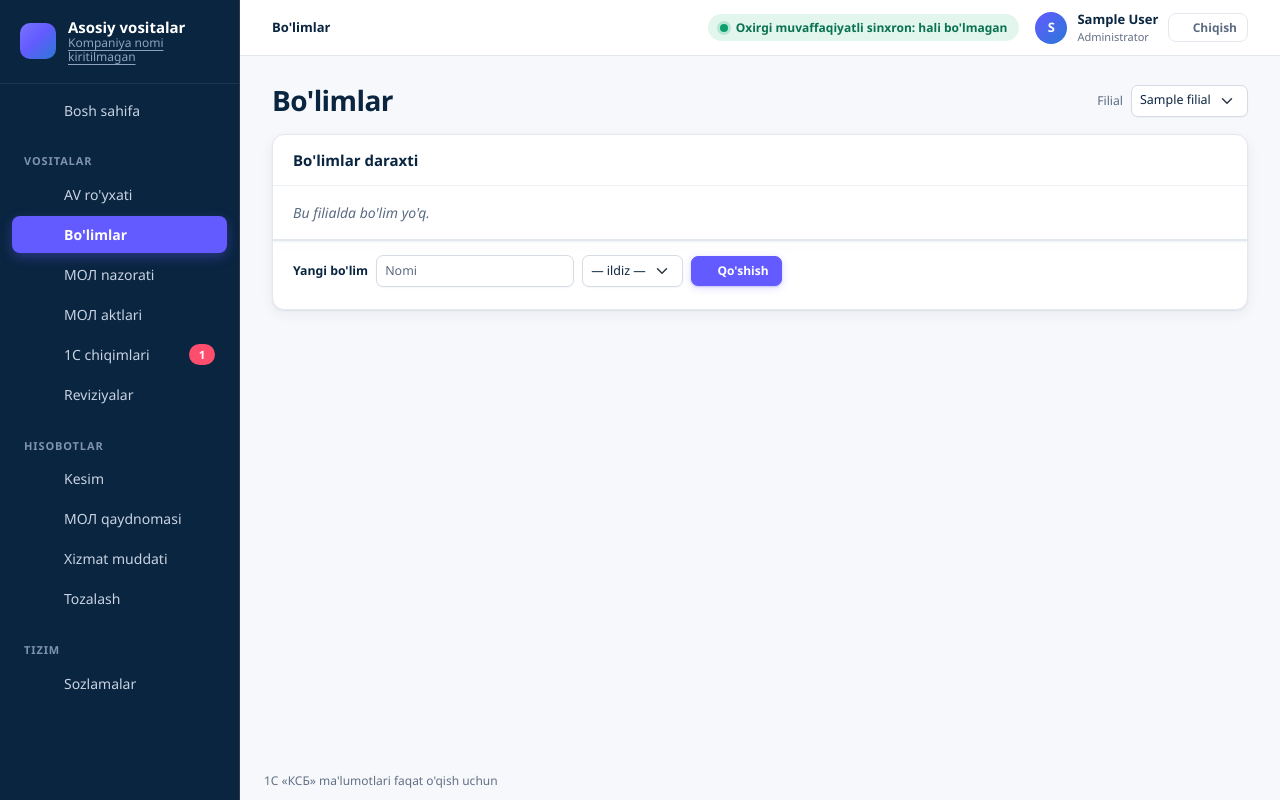
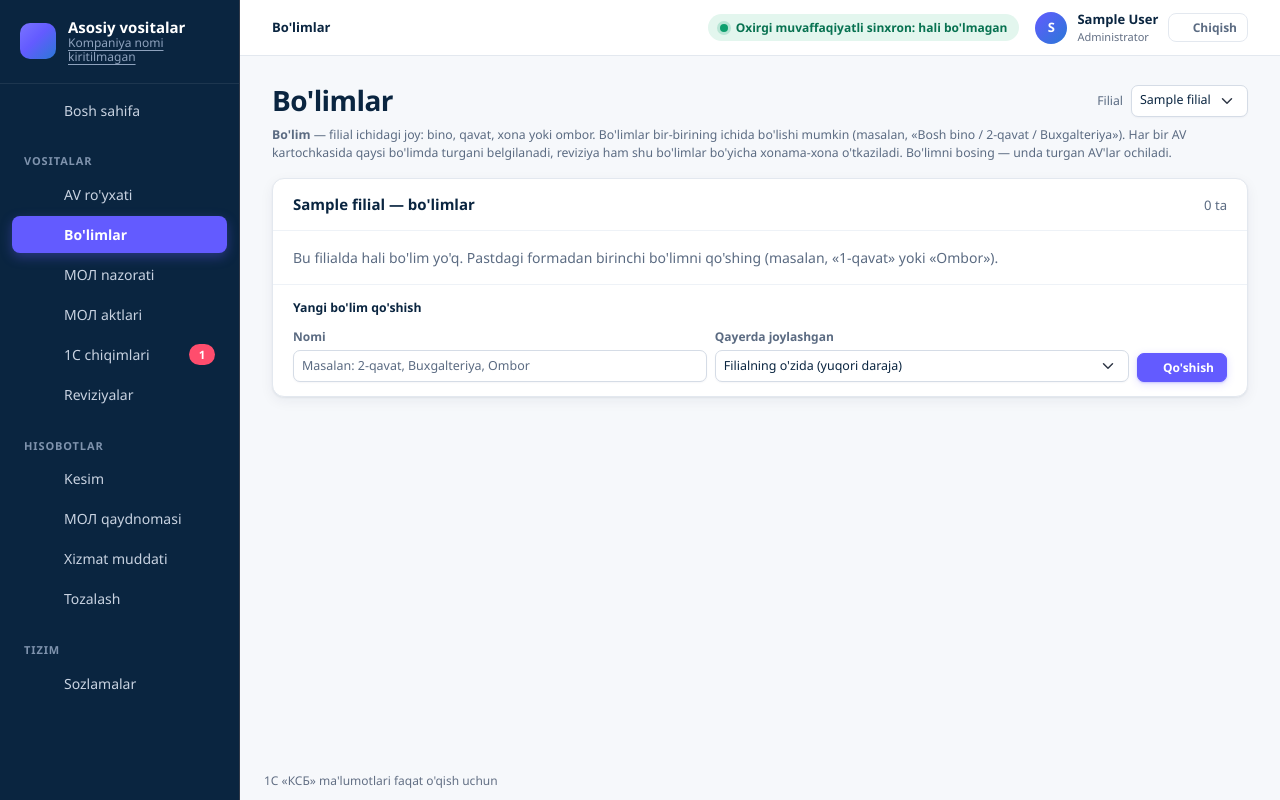
Before and after one commit to Muhammadrizo04/AVPlatform, a Django app: page /av/bolimlar/ in a window 1280 px wide. Run offline with Django 5.2, Linux system fonts and the light colour scheme; a user stored in the database is signed in; data comes from the database, SQL or seed files in the repository; tables that the repository leaves empty hold one stand-in row (values such as "Sample post"); data that the repository does not hold is empty; some web fonts are replaced.

Commit message:
feat(vositalar): Bo'limlar sahifasi tushunarliroq
- Sahifa boshida bo'lim nima ekani va nimaga kerakligi izohi.
- Daraxt jadval ko'rinishida: har bo'limda AV soni (ichki bo'limlari bilan), ichki bo'limlar
  soni, faol emas belgisi; butun qator bosiladi.
- Bo'limga joylanmagan AV'lar ogohlantirishi va «Ko'rish va joylash» havolasi.
- «Faolsizlantirish» tasdiq bilan; ichida AV bo'lsa tugma o'chirilgan va sababi ko'rsatiladi.
- Tahrir formasi o'ng panelda (nom va «Qayerda joylashgan»), saqlangach sahifa yangilanadi;
  yangi bo'lim formasida tanlangan bo'lim ota sifatida oldindan tanlanadi.

Co-Authored-By: Claude Opus 5.5 <noreply@anthropic.com>

```diff
--- a/panel/static/panel/panel.css
+++ b/panel/static/panel/panel.css
@@ -192,6 +192,11 @@ main h3 { font-size: .9375rem; font-weight: 700; margin: 1rem 0 .5rem; }
 .table > thead th.son a.saralash { flex-direction: row-reverse; }
 /* Butun qator bosiladi: qatordagi asosiy havola .stretched-link bilan qatorni qoplaydi. */
 .table tr.qator-havola { position: relative; cursor: pointer; }
+/* Qator ichidagi o'z tugmalari qatorni qoplovchi havoladan ustida */
+.table tr.qator-havola form, .table tr.qator-havola .btn { position: relative; z-index: 2; }
+.bolim-nofaol td { background: var(--av-fon); }
+.bolim-forma { display: flex; flex-wrap: wrap; gap: .5rem; align-items: flex-end; }
+.bolim-forma .bolim-maydon { flex: 1 1 12rem; min-width: 0; }
 .table > tbody > tr:last-child > * { border-bottom: 0; }
 .table tfoot th, .table tfoot td, .table .table-light, .table .table-light > * { background: #fafbfd !important; font-weight: 700; border-top: 1px solid var(--av-chiziq); }
 .son { text-align: right !important; font-variant-numeric: tabular-nums; }
--- a/vositalar/templates/vositalar/_bolim_daraxt.html
+++ b/vositalar/templates/vositalar/_bolim_daraxt.html
@@ -1,44 +1,70 @@
 <section id="daraxt" class="card mb-4">
-  <div class="card-header fw-semibold">Bo'limlar daraxti</div>
+  <div class="card-header d-flex align-items-baseline justify-content-between gap-2">
+    <span class="fw-semibold">{{ filial.nomi }} — bo'limlar</span>
+    <small class="text-body-secondary">{{ satrlar|length }} ta</small>
+  </div>
   {% if xato %}<div class="alert alert-danger py-2 m-3 mb-0 xato" role="alert">{{ xato }}</div>{% endif %}
-  {% if not qatorlar %}<div class="card-body text-body-secondary"><em>Bu filialda bo'lim yo'q.</em></div>{% endif %}
-  <ul class="list-group list-group-flush">
-  {% for b, chuqurlik, toliq in qatorlar %}
-    <li class="list-group-item d-flex align-items-center gap-2{% if tanlangan and b.pk == tanlangan.pk %} active-bolim{% endif %}" style="padding-left:calc(1rem + {{ chuqurlik }}rem)">
-      <a href="{% url 'vositalar:bolimlar' %}?filial={{ filial.pk }}&amp;bolim={{ b.pk }}" class="me-auto text-decoration-none{% if not b.faol %} text-body-secondary{% endif %}">{% if chuqurlik %}<span class="text-body-tertiary">└ </span>{% endif %}{{ b.nomi }}</a>{% if not b.faol %} <span class="badge bg-secondary">faol emas</span>{% endif %}
-      {% if tahrir_huquqi %}
-      <form method="post" action="{% url 'vositalar:bolim_nofaol' b.pk %}" hx-post="{% url 'vositalar:bolim_nofaol' b.pk %}" hx-target="#daraxt" hx-swap="outerHTML" class="d-inline">
-        <button type="submit" class="btn btn-sm {% if b.faol %}btn-outline-secondary{% else %}btn-outline-success{% endif %} py-0">{% if b.faol %}Faolsizlantirish{% else %}Faollashtirish{% endif %}</button>
-      </form>
-      {% endif %}
-    </li>
-  {% endfor %}
-  </ul>
+  {% if bolimsiz %}
+  <div class="alert alert-warning d-flex flex-wrap align-items-center gap-2 py-2 m-3 mb-0">
+    <i class="cil-warning" aria-hidden="true"></i>
+    <span class="me-auto"><b>{{ bolimsiz|son }} dona</b> AV hali hech bir bo'limga joylanmagan — reviziyada ular «Bo'limsiz» bo'lib chiqadi.</span>
+    <a class="btn btn-sm btn-outline-dark" href="{% url 'vositalar:royxat' %}?filial={{ filial.pk }}&amp;bayroq=bolimsiz">Ko'rish va joylash</a>
+  </div>
+  {% endif %}
+  {% if not satrlar %}
+  <div class="card-body text-body-secondary">Bu filialda hali bo'lim yo'q.{% if tahrir_huquqi %} Pastdagi formadan birinchi bo'limni qo'shing (masalan, «1-qavat» yoki «Ombor»).{% endif %}</div>
+  {% else %}
+  <div class="table-responsive">
+  <table class="table table-hover align-middle mb-0 bolim-jadval">
+    <thead><tr><th>Bo'lim</th><th class="son">AV, dona</th><th class="text-end"><span class="visually-hidden">Amallar</span></th></tr></thead>
+    <tbody>
+    {% for s in satrlar %}{% with b=s.b %}
+      <tr class="qator-havola{% if tanlangan and b.pk == tanlangan.pk %} table-active{% endif %}{% if not b.faol %} bolim-nofaol{% endif %}">
+        <td style="padding-inline-start: calc(1.25rem + {{ s.chuqurlik }} * 1.5rem)">
+          <a href="{% url 'vositalar:bolimlar' %}?filial={{ filial.pk }}&amp;bolim={{ b.pk }}" class="stretched-link text-decoration-none fw-semibold{% if not b.faol %} text-body-secondary{% endif %}">
+            <i class="{% if s.ichki %}cil-folder-open{% else %}cil-room{% endif %} me-1 text-body-secondary" aria-hidden="true"></i>{{ b.nomi }}</a>
+          {% if s.ichki %}<span class="small text-body-secondary ms-1">· {{ s.ichki }} ta ichki</span>{% endif %}
+          {% if not b.faol %}<span class="badge text-bg-light ms-1">faol emas</span>{% endif %}
+        </td>
+        <td class="son" title="O'zida: {{ s.ozida|son }} dona{% if s.ichki %}, ichki bo'limlari bilan: {{ s.soni|son }}{% endif %}">{% if s.soni %}{{ s.soni|son }}{% else %}<span class="text-body-tertiary">—</span>{% endif %}</td>
+        <td class="text-end text-nowrap bolim-amallar">
+          {% if tahrir_huquqi %}
+          <form method="post" action="{% url 'vositalar:bolim_nofaol' b.pk %}" hx-post="{% url 'vositalar:bolim_nofaol' b.pk %}" hx-target="#daraxt" hx-swap="outerHTML" class="d-inline"
+                {% if b.faol %}hx-confirm="«{{ b.nomi }}» faolsizlantirilsinmi? Ichki bo'limlari ham faolsizlanadi; u yangi joylashuv va reviziyada tanlanmaydi."{% endif %}>
+            {% if b.faol %}
+            <button type="submit" class="btn btn-sm btn-ghost-secondary py-0" {% if s.soni %}disabled title="Ichida AV bor — avval ularni boshqa bo'limga ko'chiring"{% else %}title="Endi ishlatilmaydigan bo'limni yashirish"{% endif %}>Faolsizlantirish</button>
+            {% else %}
+            <button type="submit" class="btn btn-sm btn-outline-success py-0">Faollashtirish</button>
+            {% endif %}
+          </form>
+          {% endif %}
+        </td>
+      </tr>
+    {% endwith %}{% endfor %}
+    </tbody>
+  </table>
+  </div>
+  {% endif %}
   {% if tahrir_huquqi %}
   <div class="card-footer">
-  <form method="post" action="{% url 'vositalar:bolim_saqla' %}" hx-post="{% url 'vositalar:bolim_saqla' %}" hx-target="#daraxt" hx-swap="outerHTML" class="filtrlar mb-2">
-    <strong class="small">Yangi bo'lim</strong>
+  <form method="post" action="{% url 'vositalar:bolim_saqla' %}" hx-post="{% url 'vositalar:bolim_saqla' %}" hx-target="#daraxt" hx-swap="outerHTML">
+    <div class="fw-semibold small mb-2">Yangi bo'lim qo'shish</div>
     <input type="hidden" name="filial" value="{{ filial.pk }}">
-    <input class="form-control form-control-sm" type="text" name="nomi" maxlength="255" placeholder="Nomi" aria-label="Yangi bo'lim nomi" required>
-    <select class="form-select form-select-sm" name="ota" aria-label="Ota bo'lim">
-      <option value="">— ildiz —</option>
-      {% for b, chuqurlik, toliq in qatorlar %}{% if b.faol %}<option value="{{ b.pk }}">{{ toliq }}</option>{% endif %}{% endfor %}
-    </select>
-    <button type="submit" class="btn btn-sm btn-primary"><i class="cil-plus me-1"></i>Qo'shish</button>
+    <div class="bolim-forma">
+      <div class="bolim-maydon">
+        <label class="form-label small mb-1" for="yangi_nomi">Nomi</label>
+        <input class="form-control form-control-sm" type="text" id="yangi_nomi" name="nomi" maxlength="255" placeholder="Masalan: 2-qavat, Buxgalteriya, Ombor" required>
+      </div>
+      <div class="bolim-maydon">
+        <label class="form-label small mb-1" for="yangi_ota">Qayerda joylashgan</label>
+        <select class="form-select form-select-sm" id="yangi_ota" name="ota">
+          <option value="">Filialning o'zida (yuqori daraja)</option>
+          {% for b, chuqurlik, toliq in qatorlar %}{% if b.faol %}<option value="{{ b.pk }}"{% if tanlangan and b.pk == tanlangan.pk %} selected{% endif %}>{{ toliq }} ichida</option>{% endif %}{% endfor %}
+        </select>
+      </div>
+      <div><button type="submit" class="btn btn-sm btn-primary text-nowrap"><i class="cil-plus me-1"></i>Qo'shish</button></div>
+    </div>
   </form>
-  {% if tanlangan %}
-  <form method="post" action="{% url 'vositalar:bolim_saqla' %}" hx-post="{% url 'vositalar:bolim_saqla' %}" hx-target="#daraxt" hx-swap="outerHTML" class="filtrlar">
-    <strong class="small">Tahrirlash: {{ tanlangan.nomi }}</strong>
-    <input type="hidden" name="filial" value="{{ filial.pk }}">
-    <input type="hidden" name="bolim" value="{{ tanlangan.pk }}">
-    <input class="form-control form-control-sm" type="text" name="nomi" maxlength="255" value="{{ tanlangan.nomi }}" aria-label="Nomi" required>
-    <select class="form-select form-select-sm" name="ota" aria-label="Ota bo'lim">
-      <option value="">— ildiz —</option>
-      {% for b, chuqurlik, toliq in qatorlar %}{% if b.pk != tanlangan.pk and b.faol or b.pk == tanlangan.ota_id %}<option value="{{ b.pk }}"{% if b.pk == tanlangan.ota_id %} selected{% endif %}>{{ toliq }}</option>{% endif %}{% endfor %}
-    </select>
-    <button type="submit" class="btn btn-sm btn-primary"><i class="cil-save me-1"></i>Saqlash</button>
-  </form>
-  {% endif %}
   </div>
   {% endif %}
 </section>
--- a/vositalar/templates/vositalar/bolimlar.html
+++ b/vositalar/templates/vositalar/bolimlar.html
@@ -2,7 +2,7 @@
 {% block sarlavha %}Bo'limlar{% endblock %}
 {% block yol %}Bo'limlar{% endblock %}
 {% block kontent %}
-<div class="d-flex flex-wrap align-items-center gap-2 mb-3">
+<div class="d-flex flex-wrap align-items-center gap-2 mb-2">
   <h1 class="mb-0 me-auto">Bo'limlar</h1>
   <form method="get" class="d-flex align-items-center gap-2">
     <label class="small text-body-secondary" for="filial_tanlov">Filial</label>
@@ -12,27 +12,61 @@
     <noscript><button type="submit" class="btn btn-sm btn-primary">Ko'rsatish</button></noscript>
   </form>
 </div>
+<p class="text-body-secondary small mb-3" style="max-width: 62rem">
+  <b>Bo'lim</b> — filial ichidagi joy: bino, qavat, xona yoki ombor. Bo'limlar bir-birining ichida bo'lishi mumkin
+  (masalan, «Bosh bino / 2-qavat / Buxgalteriya»). Har bir AV kartochkasida qaysi bo'limda turgani belgilanadi,
+  reviziya ham shu bo'limlar bo'yicha xonama-xona o'tkaziladi. Bo'limni bosing — unda turgan AV'lar ochiladi.
+</p>
 {% if filial %}
 <div class="row g-4">
-  <div class="{% if tanlangan %}col-lg-5{% else %}col-12{% endif %}">
+  <div class="{% if tanlangan %}col-xl-6{% else %}col-12{% endif %}">
     {% include "vositalar/_bolim_daraxt.html" %}
   </div>
   {% if tanlangan %}
-  <div class="col-lg-7">
+  <div class="col-xl-6">
   <section class="card mb-4">
-    <div class="card-header fw-semibold">{{ tanlangan.toliq_nomi }} — AV'lar</div>
+    <div class="card-header d-flex flex-wrap align-items-center gap-2">
+      <span class="fw-semibold me-auto">{{ tanlangan.toliq_nomi }}{% if not tanlangan.faol %} <span class="badge text-bg-light">faol emas</span>{% endif %}</span>
+      <a class="btn btn-sm btn-outline-secondary" href="{% url 'vositalar:royxat' %}?bolim={{ tanlangan.pk }}"><i class="cil-list me-1"></i>AV ro'yxatida ochish</a>
+      <a class="btn btn-sm btn-ghost-secondary" href="{% url 'vositalar:bolimlar' %}?filial={{ filial.pk }}" aria-label="Yopish" title="Yopish"><i class="cil-x"></i></a>
+    </div>
+    {% if tahrir_huquqi %}
+    <div class="card-body border-bottom">
+      <form method="post" action="{% url 'vositalar:bolim_saqla' %}" hx-post="{% url 'vositalar:bolim_saqla' %}" hx-target="#daraxt" hx-swap="outerHTML">
+        <div class="fw-semibold small mb-2">Nomini o'zgartirish yoki boshqa joyga ko'chirish</div>
+        <input type="hidden" name="filial" value="{{ filial.pk }}">
+        <input type="hidden" name="bolim" value="{{ tanlangan.pk }}">
+        <div class="bolim-forma">
+          <div class="bolim-maydon">
+            <label class="form-label small mb-1" for="tahrir_nomi">Nomi</label>
+            <input class="form-control form-control-sm" type="text" id="tahrir_nomi" name="nomi" maxlength="255" value="{{ tanlangan.nomi }}" required>
+          </div>
+          <div class="bolim-maydon">
+            <label class="form-label small mb-1" for="tahrir_ota">Qayerda joylashgan</label>
+            <select class="form-select form-select-sm" id="tahrir_ota" name="ota">
+              <option value="">Filialning o'zida (yuqori daraja)</option>
+              {% for b, chuqurlik, toliq in qatorlar %}{% if b.pk != tanlangan.pk and b.faol or b.pk == tanlangan.ota_id %}<option value="{{ b.pk }}"{% if b.pk == tanlangan.ota_id %} selected{% endif %}>{{ toliq }} ichida</option>{% endif %}{% endfor %}
+            </select>
+          </div>
+          <div><button type="submit" class="btn btn-sm btn-primary text-nowrap"><i class="cil-save me-1"></i>Saqlash</button></div>
+        </div>
+        <div class="form-text">Ichki bo'lim qo'shish uchun chapdagi «Yangi bo'lim qo'shish» formasida «Qayerda joylashgan» — shu bo'lim (u oldindan tanlangan).</div>
+      </form>
+    </div>
+    {% endif %}
+    <div class="card-header bg-transparent fw-semibold small">Shu bo'limda turgan AV'lar{% if avlar %} · {{ avlar|length }} ta{% endif %}</div>
     {% if avlar %}
     <div class="table-responsive">
     <table class="table table-hover align-middle mb-0">
       <thead><tr><th>Inv. raqam</th><th>Nomi</th><th class="son">Soni</th></tr></thead>
       <tbody>
       {% for a in avlar %}
-        <tr><td>{{ a.inv_raqam }}</td><td><a href="{% url 'vositalar:kartochka' a.pk %}">{{ a.nomi }}</a></td><td class="son">{{ a.bolim_soni|son }}</td></tr>
+        <tr class="qator-havola"><td>{{ a.inv_raqam }}</td><td><a href="{% url 'vositalar:kartochka' a.pk %}" class="stretched-link">{{ a.nomi }}</a></td><td class="son">{{ a.bolim_soni|son }}</td></tr>
       {% endfor %}
       </tbody>
     </table>
     </div>
-    {% else %}<div class="card-body text-body-secondary"><em>Bu bo'limda AV yo'q.</em></div>{% endif %}
+    {% else %}<div class="card-body text-body-secondary">Bu bo'limda hali AV yo'q. AV'ni bo'limga joylash uchun uning kartochkasida «Joylashuv va javobgar → Ko'chirish»ni bosing.</div>{% endif %}
   </section>
   </div>
   {% endif %}
--- a/vositalar/views.py
+++ b/vositalar/views.py
@@ -505,9 +505,26 @@ def _ruxsat_filiallar(user):
 
 
 def _bolim_kontekst(request, filial, tanlangan=None, xato=""):
+    """Daraxt bo'lagi: har bo'limda AV soni (dona; ichki bo'limlari bilan) va bo'limga joylanmagan dona."""
+    daraxt = bolimlar_xizmat.daraxt(filial.pk)
+    ozida = dict(
+        Taqsimot.objects.filter(filial=filial, av__in=AV.objects.faol().values("pk"))
+        .order_by().values_list("bolim_id").annotate(s=Sum("soni"))
+    )
+    jami = {b.pk: ozida.get(b.pk, NOL) for b, _, _ in daraxt}
+    ichki = {b.pk: 0 for b, _, _ in daraxt}
+    for b, _, _ in reversed(daraxt):  # bola otadan keyin keladi — teskari yurishda yig'indi otaga o'tadi
+        if b.ota_id in jami:
+            jami[b.ota_id] += jami[b.pk]
+            ichki[b.ota_id] += 1
     kontekst = {
         "filial": filial,
-        "qatorlar": bolimlar_xizmat.daraxt(filial.pk),
+        "qatorlar": daraxt,
+        "satrlar": [
+            {"b": b, "chuqurlik": c, "toliq": t, "soni": jami[b.pk], "ozida": ozida.get(b.pk, NOL), "ichki": ichki[b.pk]}
+            for b, c, t in daraxt
+        ],
+        "bolimsiz": ozida.get(None, NOL),
         "tahrir_huquqi": huquqi_bor(request.user, "bolim_tahrir"),
         "xato": xato,
     }
@@ -573,9 +590,12 @@ def bolim_saqla(request):
         xato, status = str(e), 400
     if bolim is not None:
         bolim.refresh_from_db()
-    return render(
+    javob = render(
         request, "vositalar/_bolim_daraxt.html", _bolim_kontekst(request, filial, bolim, xato=xato), status=status
     )
+    if bolim is not None and not xato and request.headers.get("HX-Request"):
+        javob["HX-Refresh"] = "true"  # tahrir o'ng paneldan: sarlavha va AV ro'yxati ham yangilansin
+    return javob
 
 
 @require_POST
```
Also changed, not shown: vositalar/tests/test_bolimlar.py (+30 -0 lines).
